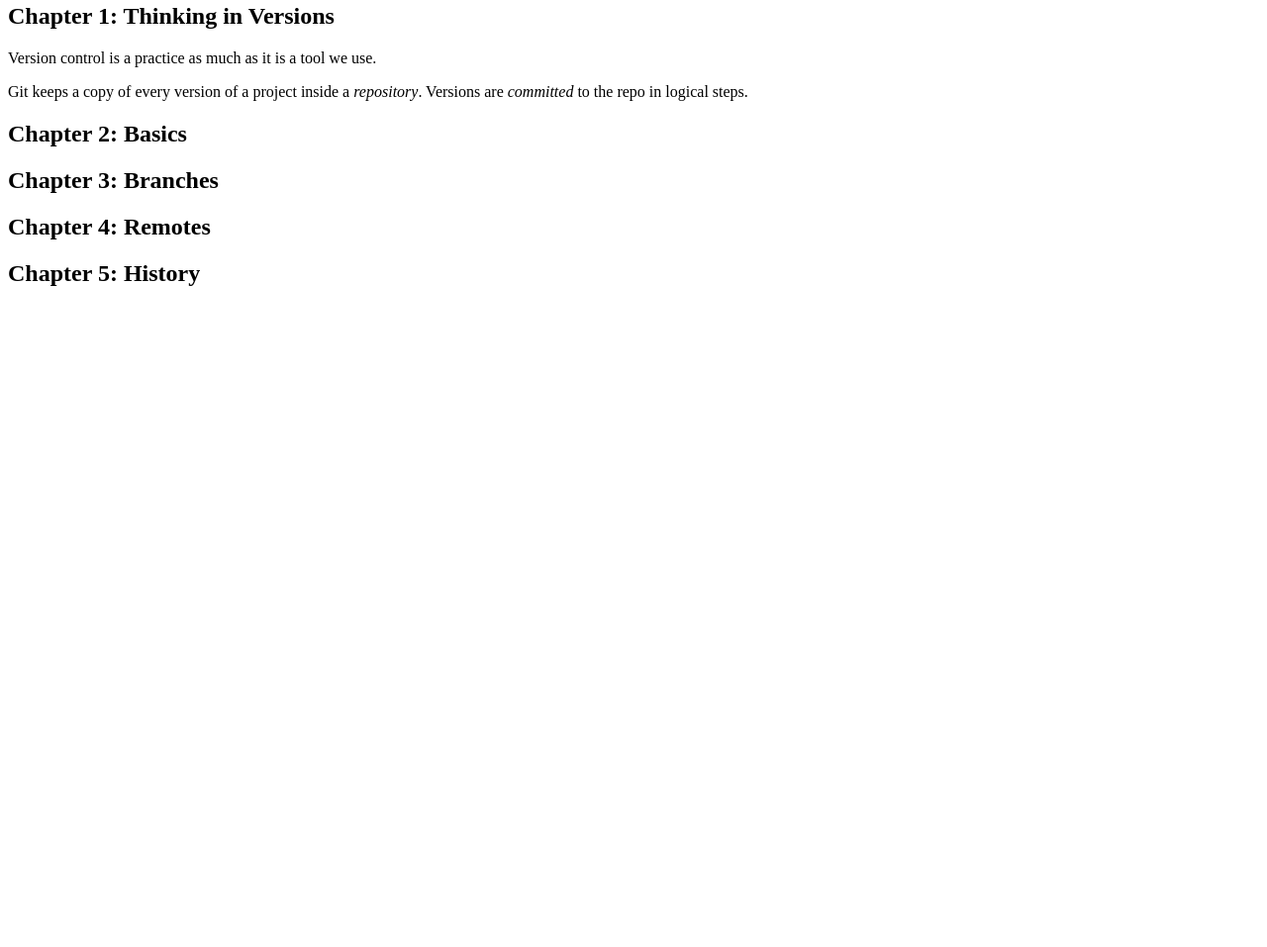
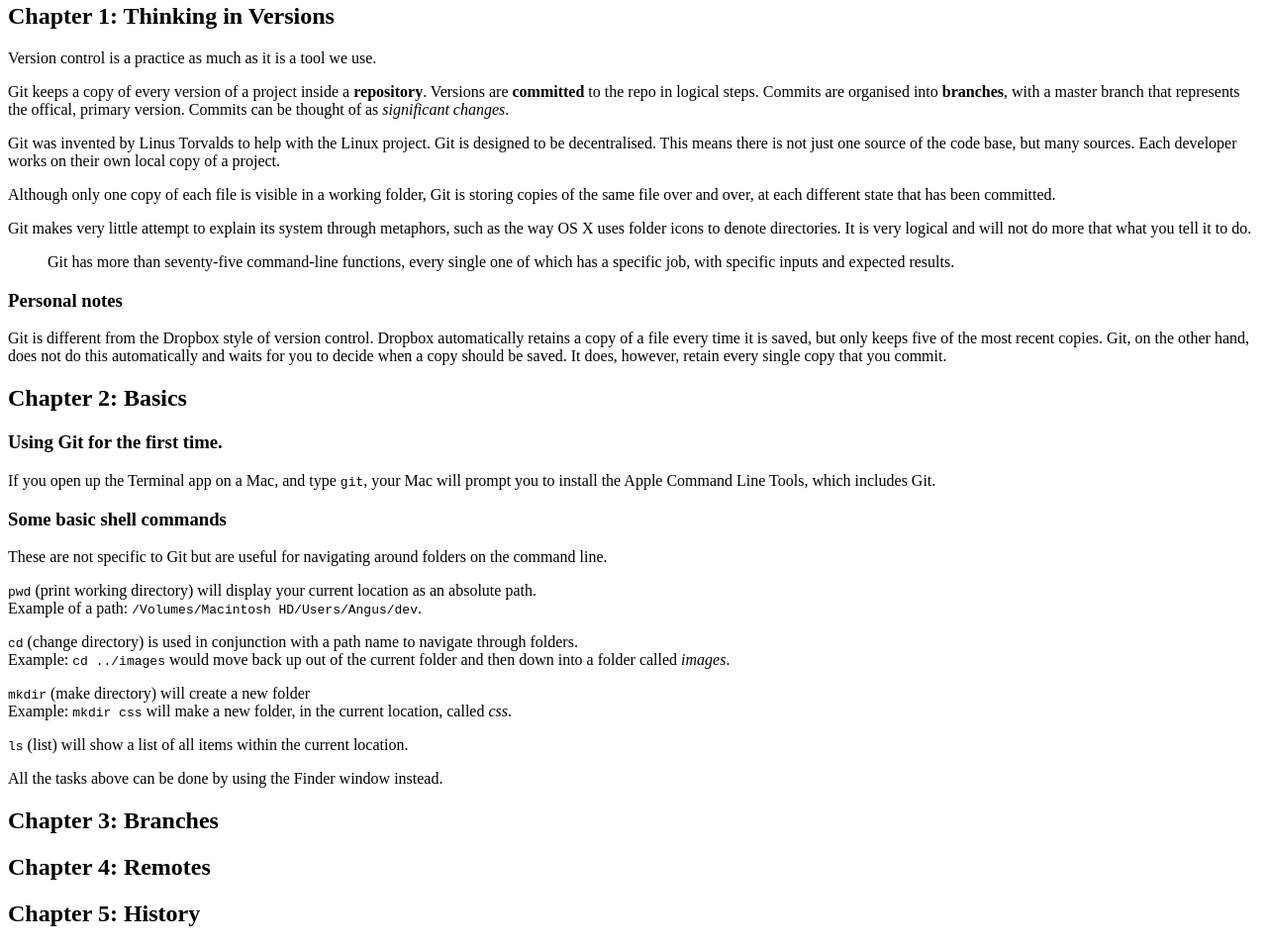
Before and after one commit to angusjtait/gfh-summary, a plain HTML site: page index.html in a window 1280 px wide. Shown: the part 373-1330 px from the top of the page at 99% size. Before the commit the page ends 800 px from the top, so only its background shows below. Drawn offline with Linux system fonts and the light colour scheme.

Commit message:
Add summary for half of chapter 2

```diff
--- a/index.html
+++ b/index.html
@@ -48,9 +48,44 @@
 
 <p>Version control is a practice as much as it is a tool we use.</p>
 
-<p>Git keeps a copy of every version of a project inside a <em>repository</em>. Versions are <em>committed</em> to the repo in logical steps.</p>
+<p>Git keeps a copy of every version of a project inside a <strong>repository</strong>. Versions are <strong>committed</strong> to the repo in logical steps. Commits are organised into <strong>branches</strong>, with a master branch that represents the offical, primary version. Commits can be thought of as <em>significant changes</em>.</p>
+
+<p>Git was invented by Linus Torvalds to help with the Linux project. Git is designed to be decentralised. This means there is not just one source of the code base, but many sources. Each developer works on their own local copy of a project.</p>
+
+<p>Although only one copy of each file is visible in a working folder, Git is storing copies of the same file over and over, at each different state that has been committed.</p>
+
+<p>Git makes very little attempt to explain its system through metaphors, such as the way OS X uses folder icons to denote directories. It is very logical and will not do more that what you tell it to do.</p>
+
+<blockquote>
+<p>Git has more than seventy-five command-line functions, every single one of which has a specific job, with specific inputs and expected results.</p>
+</blockquote>
+
+<h3 id="personalnotes">Personal notes</h3>
+
+<p>Git is different from the Dropbox style of version control. Dropbox automatically retains a copy of a file every time it is saved, but only keeps five of the most recent copies. Git, on the other hand, does not do this automatically and waits for you to decide when a copy should be saved. It does, however, retain every single copy that you commit.</p>
 
 <h2 id="chapter2:basics">Chapter 2: Basics</h2>
+
+<h3 id="usinggitforthefirsttime.">Using Git for the first time.</h3>
+
+<p>If you open up the Terminal app on a Mac, and type <code>git</code>, your Mac will prompt you to install the Apple Command Line Tools, which includes Git.</p>
+
+<h3 id="somebasicshellcommands">Some basic shell commands</h3>
+
+<p>These are not specific to Git but are useful for navigating around folders on the command line.</p>
+
+<p><code>pwd</code> (print working directory) will display your current location as an absolute path.<br/>
+Example of a path: <code>/Volumes/Macintosh HD/Users/Angus/dev</code>.</p>
+
+<p><code>cd</code> (change directory) is used in conjunction with a path name to navigate through folders.<br/>
+Example: <code>cd ../images</code> would move back up out of the current folder and then down into a folder called <em>images</em>.</p>
+
+<p><code>mkdir</code> (make directory) will create a new folder<br/>
+Example: <code>mkdir css</code> will make a new folder, in the current location, called <em>css</em>.</p>
+
+<p><code>ls</code> (list) will show a list of all items within the current location.</p>
+
+<p>All the tasks above can be done by using the Finder window instead. </p>
 
 <h2 id="chapter3:branches">Chapter 3: Branches</h2>
 
```
Also changed, not shown: 1 other file.
